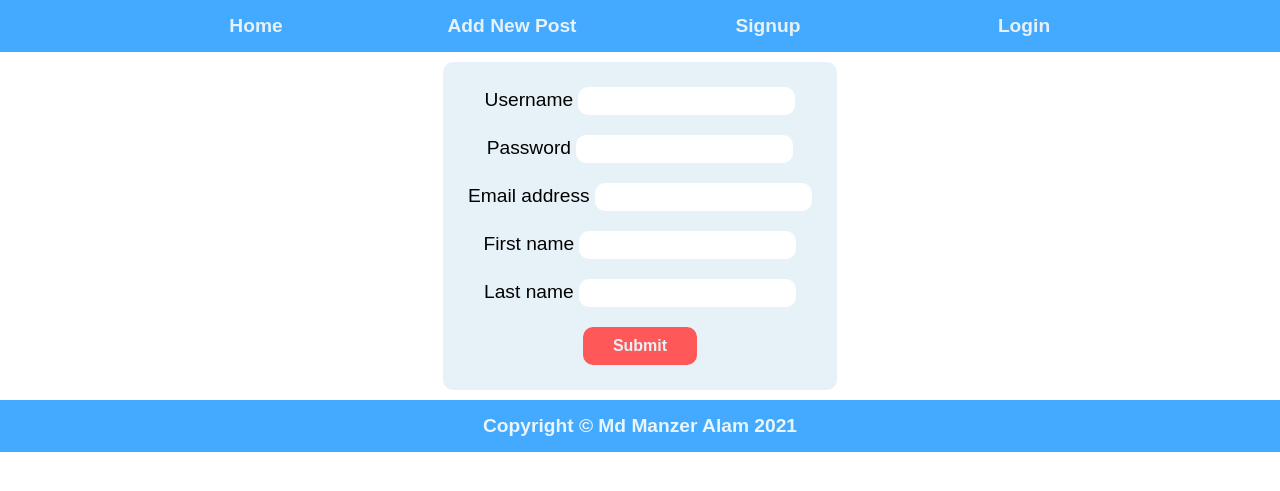
After one commit to sherlock6147/django-blog, a Django app: page /signup/ in a window 1280 px wide. The commit adds this page. Shown: the top 491 px of the page. Run offline with Django 3.2, Linux system fonts and the light colour scheme.

Commit message:
finished user integration

```diff
--- /dev/null
+++ b/blogWebsite/blog/forms.py
@@ -0,0 +1,12 @@
+from django.forms import ModelForm
+from django import forms
+from django.contrib.auth.models import User
+
+class UserSignupForm(ModelForm):
+    class Meta:
+        model= User
+        fields = ['first_name', 'last_name', 'email', 'username', 'password']
+
+class UserLoginForm(forms.Form):
+    username = forms.CharField(max_length=150,label='Username')
+    password = forms.CharField(max_length=150,label='Password',widget=forms.widgets.PasswordInput)
--- a/blogWebsite/blog/static/blog/header.css
+++ b/blogWebsite/blog/static/blog/header.css
@@ -1,7 +1,7 @@
 nav{
     width: 100%;
     background-color: #4af;
-    padding: 15px 20vw;
+    padding: 15px 10vw;
     color: rgb(232, 245, 252);
 }
 nav ul{
--- /dev/null
+++ b/blogWebsite/blog/static/blog/signup.css
@@ -0,0 +1,40 @@
+*{
+    margin: 0;
+    padding: 0;
+    box-sizing: border-box;
+}
+form{
+    background-color: rgb(231, 242, 248);
+    margin: 10px auto;
+    width: fit-content;
+    padding: 15px;
+    border-radius: 10px;
+    font-family: sans-serif;
+    font-size: 1.2rem;
+    display: flex;
+    flex-direction: column;
+    justify-content: center;
+    align-items: center;
+}
+form .holder{
+    flex: 1;
+    display: block;
+    margin: 10px;
+}
+input{
+    padding: 5px;
+    font-family: sans-serif;
+    font-size: 1rem;
+    border-radius: 10px;
+    border: none;
+    background-color: rgb(255, 255, 255);
+}
+#submit-btn{
+    margin: auto;
+    background-color: rgb(255, 88, 88);
+    color: rgb(231, 242, 248);
+    font-weight: 600;
+    padding: 10px 30px;
+    max-width: 200px;
+    flex: 0;
+}
--- a/blogWebsite/blog/templates/blog/index.html
+++ b/blogWebsite/blog/templates/blog/index.html
@@ -12,6 +12,9 @@
 {% include 'blog/snippets/header.html'%}
 <body>
     <main>
+        {% for message in messages %}
+            <center><p class="messages">{{message}}</p></center>
+        {% endfor %}
         {% if page_obj.object_list %}
             {% for post in page_obj.object_list %}
                 <div class="post-holder">
--- /dev/null
+++ b/blogWebsite/blog/templates/blog/signup.html
@@ -0,0 +1,43 @@
+{% load static %}
+<!DOCTYPE html>
+<html lang="en">
+<head>
+    <meta charset="UTF-8">
+    <meta http-equiv="X-UA-Compatible" content="IE=edge">
+    <meta name="viewport" content="width=device-width, initial-scale=1.0">
+    <title>Signup</title>
+    <link rel="stylesheet" type="text/css" href="{% static 'blog/signup.css' %}">
+</head>
+{% include 'blog/snippets/header.html' %}
+<body>
+    <main>
+            <form action="" method="post">
+                {% csrf_token %}
+                <div class="holder">
+                    {{form.username.label}}
+                    {{form.username}}
+                </div>
+                <div class="holder">
+                    {{form.password.label}}
+                    {{form.password}}
+                </div>
+                <div class="holder">
+                    {{form.email.label}}
+                    {{form.email}}
+                </div>
+                <div class="holder">
+                    {{form.first_name.label}}
+                    {{form.first_name}}
+                </div>
+                <div class="holder">
+                    {{form.last_name.label}}
+                    {{form.last_name}}
+                </div>
+                <div class="holder">
+                    <input type="submit" value="Submit" id="submit-btn">
+                </div>
+            </form>
+    </main>
+</body>
+{% include 'blog/snippets/footer.html' %}
+</html>
--- a/blogWebsite/blog/templates/blog/snippets/header.html
+++ b/blogWebsite/blog/templates/blog/snippets/header.html
@@ -4,5 +4,11 @@
     <ul>
         <li><a href="{% url 'blog:index' %}">Home</a></li>
         <li><a href="{% url 'blog:create' %}">Add New Post</a></li>
+        {% if request.user.is_authenticated == False%}
+            <li><a href="{% url 'blog:signup' %}">Signup</a></li>
+            <li><a href="{% url 'blog:login' %}">Login</a></li>
+        {% else %}
+            <li><a href="{% url 'blog:logout' %}">Logout</a></li>
+        {% endif %}
     </ul>
 </nav>
--- a/blogWebsite/blog/urls.py
+++ b/blogWebsite/blog/urls.py
@@ -7,5 +7,8 @@ app_name = 'blog'
 urlpatterns = [
     path('', views.index, name='index'),
     path('<int:post_id>/', views.detail, name='detail'),
-    path('create/',views.create,name='create'),
+    path('create/', views.create, name='create'),
+    path('signup/', views.signup, name='signup'),
+    path('login/',views.loginPage,name='login'),
+    path('logout/',views.logoutUser,name='logout'),
 ]
--- a/blogWebsite/blog/views.py
+++ b/blogWebsite/blog/views.py
@@ -1,6 +1,10 @@
 from django.shortcuts import render,get_object_or_404
-from django.http import HttpResponse
+from django.http import HttpResponse,HttpResponseRedirect
+from django.contrib.auth.models import User
+from django.contrib.auth import login, logout, authenticate
+from django.contrib import messages
 # Create your views here.
+from .forms import UserSignupForm,UserLoginForm
 from .models import Post
 from django.utils import timezone
 import datetime
@@ -19,6 +23,7 @@ def index(request):
     context = {
         'page_obj': pageObj,
     }
+    print(request.user)
     return render(request,'blog/index.html',context)
 
 def detail(request, post_id):
@@ -30,17 +35,72 @@ def detail(request, post_id):
 
 def create(request):
     if(request.method=='POST'):
-        print(request.POST)
-        # newPost = Post.objects.update_or_create(request.POST['post_title'],request.POST['post_author'],request.POST['post_text'],request.POST['pub_date'])
         time = timezone.now()
         date = request.POST['pub_date'].split('-')
         publishing_time = datetime.datetime(int(date[0]),int(date[1]),int(date[2]),time.hour,time.minute,time.second)
         newPost = Post(post_title=request.POST['post_title'], post_author=request.POST['post_author'],post_text= request.POST['post_text'],pub_date= publishing_time)
-        # Post.objects.create(request.POST['post_title'], request.POST['post_author'], request.POST['post_text'], request.POST['pub_date'])
-        # time = datetime.date()
-        # newPost.pub_date.hour = 4
-        # newPost.pub_date.minute = 24
-        # newPost.pub_date.second = 32
         print(newPost.pub_date)
         newPost.save()
     return render(request,'blog/create.html')
+
+def signup(request):
+    if (request.method == 'POST'):
+        form = UserSignupForm(request.POST)
+        print(request.user)
+        if form.is_valid():
+            try:
+                user = form.save()
+                username = form.cleaned_data.get('username')
+                print(user)
+                messages.success(request,'Account was created for '+username)
+                return HttpResponseRedirect('/blog/')
+            except:
+                return HttpResponse("404 an error occured")
+        else:
+            form = UserSignupForm()
+            context = {
+            'form': form,
+            # 'is_authenticated': request.user.is_authenticated,
+            }
+            return render(request, 'blog/signup.html', context)
+    else:
+        print(request.user)
+        form = UserSignupForm()
+        context = {
+            'form': form,
+            # 'is_authenticated': request.user.is_authenticated,
+        }
+        print('GET')
+        print(context)
+        return render(request, 'blog/signup.html', context)
+
+def loginPage(request):
+    if (request.method == 'POST'):
+        username = request.POST.get('username')
+        password = request.POST.get('password')
+        user = authenticate(request,username=username,password=password)
+        if user is not None:
+            print("hello")
+            login(request, user=user)
+            return HttpResponseRedirect('/blog/')
+        else:
+            messages.info(request,"Incorrect username or password")
+            form = UserLoginForm()
+            context = {
+                'form': form,
+                # 'is_authenticated': request.user.is_authenticated,
+            }
+            return render(request, 'blog/login.html', context)
+    else:
+        form = UserLoginForm()
+        context = {
+            'form': form,
+            # 'is_authenticated': request.user.is_authenticated,
+        }
+        return render(request, 'blog/login.html', context)
+
+def logoutUser(request):
+    username = str(request.user)
+    logout(request)
+    messages.info(request,"Logged out "+username)
+    return HttpResponseRedirect('/blog/login/')
```
Also changed, not shown: blogWebsite/blog/static/blog/login.css (added, +40 -0 lines), blogWebsite/blog/templates/blog/login.html (added, +34 -0 lines).
